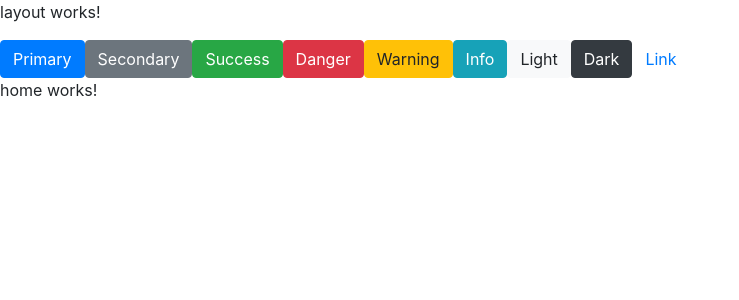
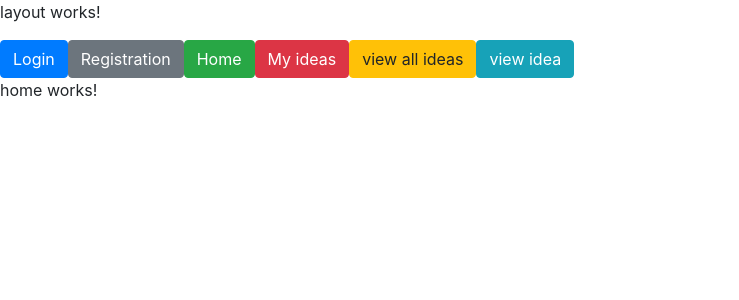
Before and after one commit to amita-kale/open-platform-of-suggestions, an Angular app: page /home in a window 1280 px wide. Shown: the top 300 px of the page, without its empty margins (0-739 px from the left). Built offline with nearby package versions, Linux system fonts and the light colour scheme.

Commit message:
added path for all modules in layout

```diff
--- a/src/app/layout/layout.component.html
+++ b/src/app/layout/layout.component.html
@@ -1,12 +1,9 @@
 <p>layout works!</p>
-<button type="button" class="btn btn-primary">Primary</button>
-<button type="button" class="btn btn-secondary">Secondary</button>
-<button type="button" class="btn btn-success">Success</button>
-<button type="button" class="btn btn-danger">Danger</button>
-<button type="button" class="btn btn-warning">Warning</button>
-<button type="button" class="btn btn-info">Info</button>
-<button type="button" class="btn btn-light">Light</button>
-<button type="button" class="btn btn-dark">Dark</button>
-<button type="button" class="btn btn-link">Link</button>
+<button type="button" class="btn btn-primary">Login</button>
+<button type="button" class="btn btn-secondary">Registration</button>
+<button type="button" class="btn btn-success">Home</button>
+<button type="button" class="btn btn-danger">My ideas</button>
+<button type="button" class="btn btn-warning">view all ideas</button>
+<button type="button" class="btn btn-info">view idea</button>
 
 <router-outlet></router-outlet>
```
